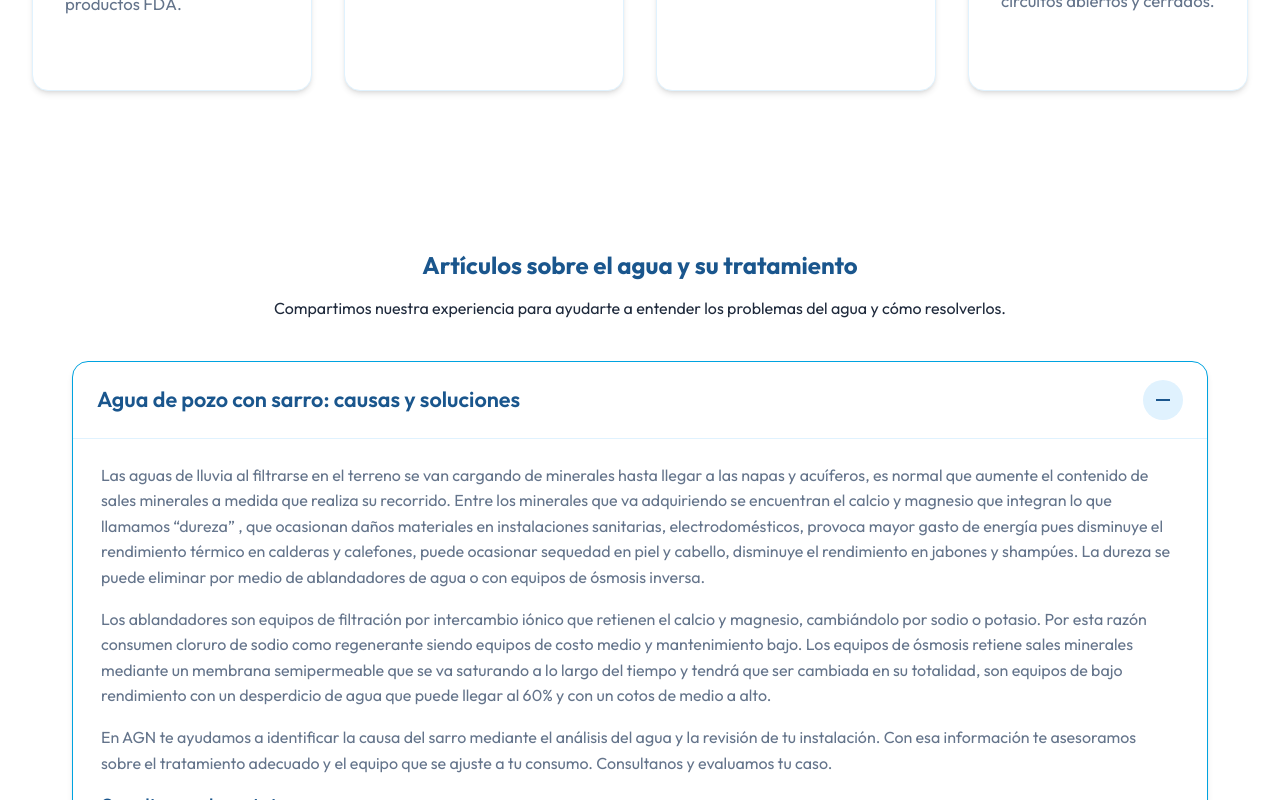
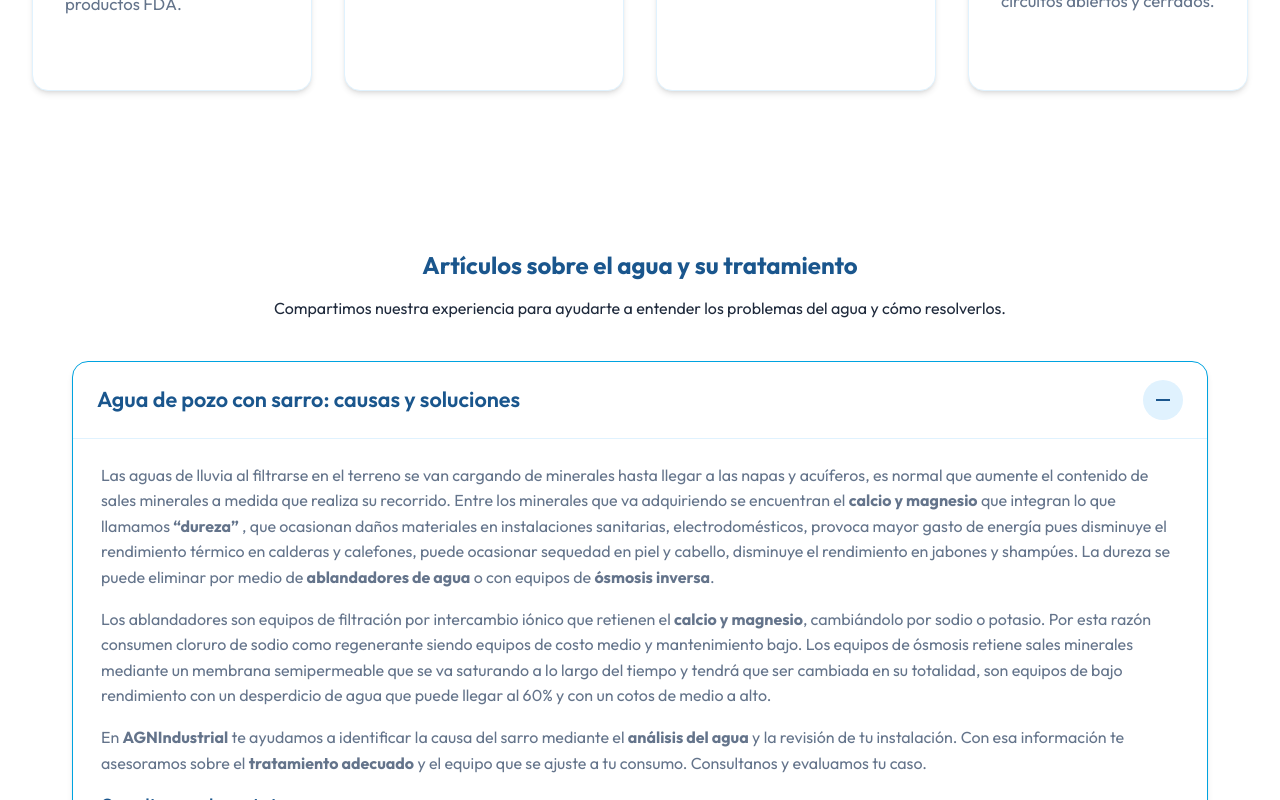
Before and after one commit to SoftwareProyects-independent-Work/agnIndustrialWeb, an Angular app: page / in a window 1280 px wide. Both pictures are taken after a click on the heading "Agua de pozo con sarro: causas y soluciones". Shown: the part 2006-2806 px from the top of the page. Built offline with nearby package versions, Linux system fonts and the light colour scheme.

Commit message:
Unificar AGNIndustrial y destacar ideas clave en negrita

```diff
--- a/src/app/components/about/about.component.html
+++ b/src/app/components/about/about.component.html
@@ -6,7 +6,7 @@
 
     <div class="about-card">
       <div class="about-content">
-        <p>AGN Industrial es una empresa <strong>familiar</strong> uruguaya especializada en <strong>tratamiento de agua industrial</strong>, que <strong>desde 1991</strong> combina experiencia y conocimiento técnico con una forma de trabajar basada en la cercanía y el trato directo con los clientes.</p>
+        <p><strong>AGNIndustrial</strong> es una empresa <strong>familiar</strong> uruguaya especializada en <strong>tratamiento de agua industrial</strong>, que <strong>desde 1991</strong> combina experiencia y conocimiento técnico con una forma de trabajar basada en la cercanía y el trato directo con los clientes.</p>
         <p>Contamos con un equipo técnico altamente especializado que, mediante visitas técnicas, análisis de agua e inspección de las instalaciones, desarrolla soluciones a medida para cada cliente.</p>
         <p>Como empresa <strong>familiar</strong>, nos involucramos personalmente en cada proyecto, construyendo relaciones de confianza y de largo plazo con nuestros clientes.</p>
       </div>
--- a/src/app/components/articles/articles.component.html
+++ b/src/app/components/articles/articles.component.html
@@ -16,11 +16,11 @@
             <div class="article-body">
               @if (article.paragraphs.length) {
                 @for (paragraph of article.paragraphs; track $index) {
-                  <p>{{ paragraph }}</p>
+                  <p [innerHTML]="formatText(paragraph)"></p>
                   @if ($first && article.points?.length) {
                     <ol class="article-points" type="A">
                       @for (point of article.points; track $index) {
-                        <li>{{ point }}</li>
+                        <li [innerHTML]="formatText(point)"></li>
                       }
                     </ol>
                   }
--- a/src/app/components/articles/articles.component.ts
+++ b/src/app/components/articles/articles.component.ts
@@ -23,7 +23,7 @@ export class ArticlesComponent implements AfterViewInit {
   private readonly document = inject(DOCUMENT);
   private readonly meta = inject(Meta);
   private readonly title = inject(Title);
-  private readonly homeTitle = 'AGN Industrial | Tratamiento de Agua Industrial en Uruguay';
+  private readonly homeTitle = 'AGNIndustrial | Tratamiento de Agua Industrial en Uruguay';
   private readonly homeDescription = 'Soluciones integrales en tratamiento y purificación de agua para la industria en Uruguay: ablandadores automáticos, tratamiento integral y asesoría técnica. Más de 30 años de experiencia.';
   private readonly canonicalOrigin = new URL(this.document.querySelector<HTMLLinkElement>('link[rel="canonical"]')!.href).origin;
   activeSlug = this.slugFromPath();
@@ -56,6 +56,13 @@ export class ArticlesComponent implements AfterViewInit {
     return `https://wa.me/59896916169?text=${encodeURIComponent(`Hola, quisiera consultar sobre el artículo: ${title}`)}`;
   }
 
+  formatText(text: string): string {
+    const escaped = text.replace(/[&<>"']/g, character => ({
+      '&': '&amp;', '<': '&lt;', '>': '&gt;', '"': '&quot;', "'": '&#39;'
+    })[character]!);
+    return escaped.replace(/\*\*([^*]+)\*\*/g, '<strong>$1</strong>');
+  }
+
   private slugFromPath(): string | null {
     const path = this.document.location.pathname.replace(/\/$/, '');
     return this.articles.find(article => path === `/articulos/${article.slug}`)?.slug ?? null;
@@ -68,7 +75,7 @@ export class ArticlesComponent implements AfterViewInit {
 
   private updateMetadata(): void {
     const article = this.articles.find(item => item.slug === this.activeSlug);
-    const title = article ? `${article.title} | AGN Industrial` : this.homeTitle;
+    const title = article ? `${article.title} | AGNIndustrial` : this.homeTitle;
     const description = article?.description ?? this.homeDescription;
     const url = `${this.canonicalOrigin}${article ? `/articulos/${article.slug}` : '/'}`;
     this.title.setTitle(title);
--- a/src/app/components/articles/articles.json
+++ b/src/app/components/articles/articles.json
@@ -2,9 +2,9 @@
   {
     "title": "Agua de pozo con sarro: causas y soluciones",
     "paragraphs": [
-      "Las aguas de lluvia al filtrarse en el terreno se van cargando de minerales hasta llegar a las napas y acuíferos, es normal que aumente el contenido de sales minerales a medida que realiza su recorrido. Entre los minerales que va adquiriendo se encuentran el calcio y magnesio que integran lo que llamamos “dureza” , que ocasionan daños materiales en instalaciones sanitarias, electrodomésticos, provoca mayor gasto de energía pues disminuye el rendimiento térmico en calderas y calefones, puede ocasionar sequedad en piel y cabello, disminuye el rendimiento en jabones y shampúes. La dureza se puede eliminar por medio de ablandadores de agua o con equipos de ósmosis inversa.",
-      "Los ablandadores son equipos de filtración por intercambio iónico que retienen el calcio y magnesio, cambiándolo por sodio o potasio. Por esta razón consumen cloruro de sodio como regenerante siendo equipos de costo medio y mantenimiento bajo. Los equipos de ósmosis retiene sales minerales mediante un membrana semipermeable que se va saturando a lo largo del tiempo y tendrá que ser cambiada en su totalidad, son equipos de bajo rendimiento con un desperdicio de agua que puede llegar al 60% y con un cotos de medio a alto.",
-      "En AGN te ayudamos a identificar la causa del sarro mediante el análisis del agua y la revisión de tu instalación. Con esa información te asesoramos sobre el tratamiento adecuado y el equipo que se ajuste a tu consumo. Consultanos y evaluamos tu caso."
+      "Las aguas de lluvia al filtrarse en el terreno se van cargando de minerales hasta llegar a las napas y acuíferos, es normal que aumente el contenido de sales minerales a medida que realiza su recorrido. Entre los minerales que va adquiriendo se encuentran el **calcio y magnesio** que integran lo que llamamos **“dureza”** , que ocasionan daños materiales en instalaciones sanitarias, electrodomésticos, provoca mayor gasto de energía pues disminuye el rendimiento térmico en calderas y calefones, puede ocasionar sequedad en piel y cabello, disminuye el rendimiento en jabones y shampúes. La dureza se puede eliminar por medio de **ablandadores de agua** o con equipos de **ósmosis inversa**.",
+      "Los ablandadores son equipos de filtración por intercambio iónico que retienen el **calcio y magnesio**, cambiándolo por sodio o potasio. Por esta razón consumen cloruro de sodio como regenerante siendo equipos de costo medio y mantenimiento bajo. Los equipos de ósmosis retiene sales minerales mediante un membrana semipermeable que se va saturando a lo largo del tiempo y tendrá que ser cambiada en su totalidad, son equipos de bajo rendimiento con un desperdicio de agua que puede llegar al 60% y con un cotos de medio a alto.",
+      "En **AGNIndustrial** te ayudamos a identificar la causa del sarro mediante el **análisis del agua** y la revisión de tu instalación. Con esa información te asesoramos sobre el **tratamiento adecuado** y el equipo que se ajuste a tu consumo. Consultanos y evaluamos tu caso."
     ],
     "slug": "agua-de-pozo-con-sarro",
     "description": "Un primer acercamiento a la dureza del agua de pozo, el sarro y las alternativas de tratamiento."
@@ -12,11 +12,11 @@
   {
     "title": "¿Qué es un ablandador de agua y cuándo lo necesito?",
     "paragraphs": [
-      "Un ablandador es un equipo que reduce la dureza del agua, asociada principalmente al calcio y al magnesio disueltos. Funciona mediante intercambio iónico: una resina retiene estos minerales y los intercambia por sodio o potasio.",
-      "Cuando el agua es dura, puede dejar depósitos de sarro en griferías, cañerías y equipos. El problema suele ser más visible al calentar el agua, por ejemplo en calefones y calderas. También puede disminuir la eficacia de jabones y detergentes.",
-      "La presencia de sarro es una razón para analizar el agua. El resultado permite conocer su dureza y evaluar si conviene instalar un ablandador; no todas las aguas de pozo necesitan el mismo tratamiento.",
-      "Un ablandador no elimina todas las sales ni sustituye la desinfección. Reducir la dureza y obtener agua apta para consumo son objetivos distintos, que deben evaluarse según el análisis y el uso del agua.",
-      "En AGN analizamos tu agua y te ayudamos a determinar si necesitás un ablandador y qué capacidad debe tener según tu consumo. También te asesoramos sobre su instalación y mantenimiento, para que el equipo responda a las necesidades de tu casa, chacra o empresa."
+      "Un ablandador es un equipo que **reduce la dureza del agua**, asociada principalmente al calcio y al magnesio disueltos. Funciona mediante **intercambio iónico**: una resina retiene estos minerales y los intercambia por sodio o potasio.",
+      "Cuando el agua es dura, puede dejar **depósitos de sarro** en griferías, cañerías y equipos. El problema suele ser más visible al calentar el agua, por ejemplo en calefones y calderas. También puede disminuir la eficacia de jabones y detergentes.",
+      "La presencia de sarro es una razón para **analizar el agua**. El resultado permite conocer su dureza y evaluar si conviene instalar un ablandador; no todas las aguas de pozo necesitan el mismo tratamiento.",
+      "Un ablandador **no elimina todas las sales ni sustituye la desinfección**. Reducir la dureza y obtener agua apta para consumo son objetivos distintos, que deben evaluarse según el análisis y el uso del agua.",
+      "En **AGNIndustrial** analizamos tu agua y te ayudamos a determinar si necesitás un ablandador y **qué capacidad debe tener** según tu consumo. También te asesoramos sobre su instalación y mantenimiento, para que el equipo responda a las necesidades de tu casa, chacra o empresa."
     ],
     "slug": "que-es-un-ablandador-de-agua",
     "description": "Conocé qué es un ablandador de agua y cómo se relaciona con la dureza y el sarro."
@@ -25,28 +25,28 @@
     "title": "¿Qué bomba de agua necesito para un pozo de agua?",
     "paragraphs": [
       "La elección de la bomba que se necesita para un pozo se debe basar en los siguientes puntos fundamentales:",
-      "Con estos datos se podrá determinar la presión de trabajo y el caudal de la bomba del pozo a elegir. Un dato no menor es que de acuerdo a la calidad de agua del pozo se recomendará la utilización de un sistema de mejora de su calidad y esto afectará la presión y el caudal en el punto de uso, cualquier sistema de purificación de agua como los ablandadores y dosificadores de cloro tienen requerimientos específicos en cuanto a presión y caudal.",
-      "En AGN te ayudamos a evaluar las características de tu pozo y las necesidades de tu instalación para elegir una bomba adecuada al uso que le vas a dar al agua. Si también necesitás tratarla, te asesoramos para que la bomba y el sistema de tratamiento funcionen en conjunto. Contanos tu caso y te orientamos."
+      "Con estos datos se podrá determinar la **presión de trabajo y el caudal** de la bomba del pozo a elegir. Un dato no menor es que de acuerdo a la calidad de agua del pozo se recomendará la utilización de un sistema de mejora de su calidad y esto afectará la presión y el caudal en el punto de uso, cualquier sistema de purificación de agua como los ablandadores y dosificadores de cloro tienen requerimientos específicos en cuanto a presión y caudal.",
+      "En **AGNIndustrial** te ayudamos a evaluar las características de tu pozo y las **necesidades de tu instalación** para elegir una bomba adecuada al uso que le vas a dar al agua. Si también necesitás tratarla, te asesoramos para que la **bomba y el sistema de tratamiento funcionen en conjunto**. Contanos tu caso y te orientamos."
     ],
     "slug": "bomba-para-pozo",
     "description": "Qué datos tener en cuenta para elegir una bomba de pozo: profundidad, distancia, caudal y uso del agua.",
     "points": [
-      "Profundidad del pozo, diferencia de altura y distancia con el lugar de destino del agua.",
-      "Caudal del pozo.",
-      "Destino del agua a utilizar.",
-      "Lógica de diseño de la instalación.",
-      "Calidad del agua."
+      "**Profundidad del pozo, diferencia de altura y distancia con el lugar de destino del agua**.",
+      "**Caudal del pozo**.",
+      "**Destino del agua a utilizar**.",
+      "**Lógica de diseño de la instalación**.",
+      "**Calidad del agua**."
     ]
   },
   {
     "title": "¿Cómo elegir una bomba de agua para una chacra?",
     "paragraphs": [
-      "En una chacra, la bomba del pozo abastece actividades muy distintas: el consumo de la casa, los bebederos de los animales y el riego. Para elegirla, primero hay que conocer cuánta agua se necesita y en qué momentos se usa.",
-      "No es lo mismo abastecer una vivienda que regar mientras también se utilizan duchas o bebederos. El caudal indica la cantidad de agua que puede suministrar el sistema; la presión permite que llegue a los puntos de uso en las condiciones necesarias.",
-      "También hay que considerar la profundidad del pozo, el agua que puede aportar, las distancias y los desniveles del terreno. Una bomba de mayor potencia no resuelve por sí sola las limitaciones de un pozo o de una instalación mal dimensionada.",
-      "El almacenamiento es otra parte del diseño. Según el consumo y la capacidad del pozo, un tanque puede ayudar a cubrir los momentos de mayor demanda. Su tamaño y la forma de distribuir el agua deben pensarse junto con la bomba.",
-      "La calidad del agua también importa: conviene analizarla y definir el tratamiento según los resultados y el uso previsto. Un ablandador reduce la dureza, pero por sí solo no garantiza que el agua sea potable.",
-      "En AGN te ayudamos a evaluar el pozo, los consumos y la instalación para elegir una bomba adecuada para tu chacra. También te asesoramos sobre el almacenamiento y el tratamiento del agua, para pensar el sistema en conjunto. Contanos cómo usás el agua y vemos qué solución se adapta a tu caso."
+      "En una chacra, la bomba del pozo abastece actividades muy distintas: el consumo de la casa, los bebederos de los animales y el riego. Para elegirla, primero hay que conocer **cuánta agua se necesita y en qué momentos se usa**.",
+      "No es lo mismo abastecer una vivienda que regar mientras también se utilizan duchas o bebederos. **El caudal** indica la cantidad de agua que puede suministrar el sistema; **la presión** permite que llegue a los puntos de uso en las condiciones necesarias.",
+      "También hay que considerar la profundidad del pozo, el agua que puede aportar, las distancias y los desniveles del terreno. **Una bomba de mayor potencia no resuelve por sí sola** las limitaciones de un pozo o de una instalación mal dimensionada.",
+      "**El almacenamiento** es otra parte del diseño. Según el consumo y la capacidad del pozo, un tanque puede ayudar a cubrir los momentos de mayor demanda. Su tamaño y la forma de distribuir el agua deben pensarse junto con la bomba.",
+      "La calidad del agua también importa: **conviene analizarla** y definir el tratamiento según los resultados y el uso previsto. Un ablandador reduce la dureza, pero por sí solo **no garantiza que el agua sea potable**.",
+      "En **AGNIndustrial** te ayudamos a **evaluar el pozo, los consumos y la instalación** para elegir una bomba adecuada para tu chacra. También te asesoramos sobre el almacenamiento y el tratamiento del agua, para pensar el sistema en conjunto. Contanos cómo usás el agua y vemos qué solución se adapta a tu caso."
     ],
     "slug": "bomba-para-chacra",
     "description": "Una guía para pensar el suministro de agua de una chacra y la elección de su bomba de pozo."
--- a/src/app/components/footer/footer.component.html
+++ b/src/app/components/footer/footer.component.html
@@ -1,7 +1,7 @@
 <footer class="footer">
   <div class="container footer-content">
     <div class="footer-brand">
-      <div class="footer-logo">AGNIndustrial</div>
+      <div class="footer-logo"><strong>AGNIndustrial</strong></div>
       <p class="footer-desc">Expertos en tratamiento y purificación de agua industrial con más de 30 años de experiencia en Uruguay.</p>
     </div>
 
@@ -30,7 +30,7 @@
 
   <div class="footer-bottom">
     <div class="container">
-      <p>&copy; {{ currentYear }} AGNIndustrial. Todos los derechos reservados.</p>
+      <p>&copy; {{ currentYear }} <strong>AGNIndustrial</strong>. Todos los derechos reservados.</p>
     </div>
   </div>
 </footer>
--- a/src/app/components/hero/hero.component.html
+++ b/src/app/components/hero/hero.component.html
@@ -1,7 +1,7 @@
 <section id="home" class="hero">
   <div class="hero-overlay"></div>
   <div class="container hero-content">
-    <p class="hero-brand">AGNindustrial<br><span class="hero-brand-sub">A.González Noble- Tratamientos de agua</span></p>
+    <p class="hero-brand"><strong>AGNIndustrial</strong><br><span class="hero-brand-sub">A.González Noble- Tratamientos de agua</span></p>
     <h1 class="hero-title">Tratamiento de Agua</h1>
     <p class="hero-services" #servicesLine>Tratamiento de agua integral &ndash; Ablandadores &ndash; Potabilidad &ndash; Calderas &ndash; Sistemas de enfriamiento</p>
     <p class="hero-subtitle">Purificación y sistemas de agua de alta calidad para tu empresa en Uruguay. Más de 30 años de experiencia impulsando la industria.</p>
--- a/src/index.html
+++ b/src/index.html
@@ -2,10 +2,10 @@
 <html lang="es">
 <head>
   <meta charset="utf-8">
-  <title>AGN Industrial | Tratamiento de Agua Industrial en Uruguay</title>
+  <title>AGNIndustrial | Tratamiento de Agua Industrial en Uruguay</title>
   <meta name="description" content="Soluciones integrales en tratamiento y purificación de agua para la industria en Uruguay: ablandadores automáticos, tratamiento integral y asesoría técnica. Más de 30 años de experiencia.">
-  <meta name="keywords" content="tratamiento de agua industrial, ablandadores automáticos, ablandadores de agua, calderas de vapor URSEA, sistemas de dosificación, purificación de agua, agua industrial Uruguay, AGN Industrial">
-  <meta name="author" content="AGN Industrial">
+  <meta name="keywords" content="tratamiento de agua industrial, ablandadores automáticos, ablandadores de agua, calderas de vapor URSEA, sistemas de dosificación, purificación de agua, agua industrial Uruguay, AGNIndustrial">
+  <meta name="author" content="AGNIndustrial">
   <meta name="robots" content="index, follow">
   <base href="/">
   <meta name="viewport" content="width=device-width, initial-scale=1">
@@ -18,14 +18,14 @@
   <!-- Open Graph / Facebook, WhatsApp, LinkedIn -->
   <meta property="og:type" content="website">
   <meta property="og:url" content="https://agnindustrial.com.uy/">
-  <meta property="og:title" content="AGN Industrial | Tratamiento de Agua Industrial en Uruguay">
+  <meta property="og:title" content="AGNIndustrial | Tratamiento de Agua Industrial en Uruguay">
   <meta property="og:description" content="Soluciones integrales en tratamiento y purificación de agua para la industria en Uruguay: ablandadores automáticos, tratamiento integral y asesoría técnica.">
   <meta property="og:image" content="https://agnindustrial.com.uy/assets/logo.png">
   <meta property="og:locale" content="es_UY">
 
   <!-- Twitter Card -->
   <meta name="twitter:card" content="summary">
-  <meta name="twitter:title" content="AGN Industrial | Tratamiento de Agua Industrial en Uruguay">
+  <meta name="twitter:title" content="AGNIndustrial | Tratamiento de Agua Industrial en Uruguay">
   <meta name="twitter:description" content="Soluciones integrales en tratamiento y purificación de agua para la industria en Uruguay.">
   <meta name="twitter:image" content="https://agnindustrial.com.uy/assets/logo.png">
 
@@ -43,7 +43,7 @@
   {
     "@context": "https://schema.org",
     "@type": "LocalBusiness",
-    "name": "AGN Industrial",
+    "name": "AGNIndustrial",
     "description": "Soluciones integrales en tratamiento y purificación de agua para la industria: ablandadores automáticos, tratamiento integral y asesoría técnica.",
     "url": "https://agnindustrial.com.uy/",
     "logo": "https://agnindustrial.com.uy/assets/favicon-512.png",
```
Also changed, not shown: scripts/build-article-pages.mjs (+4 -3 lines), 1 other file (tests, documents, lock files or other folders).
